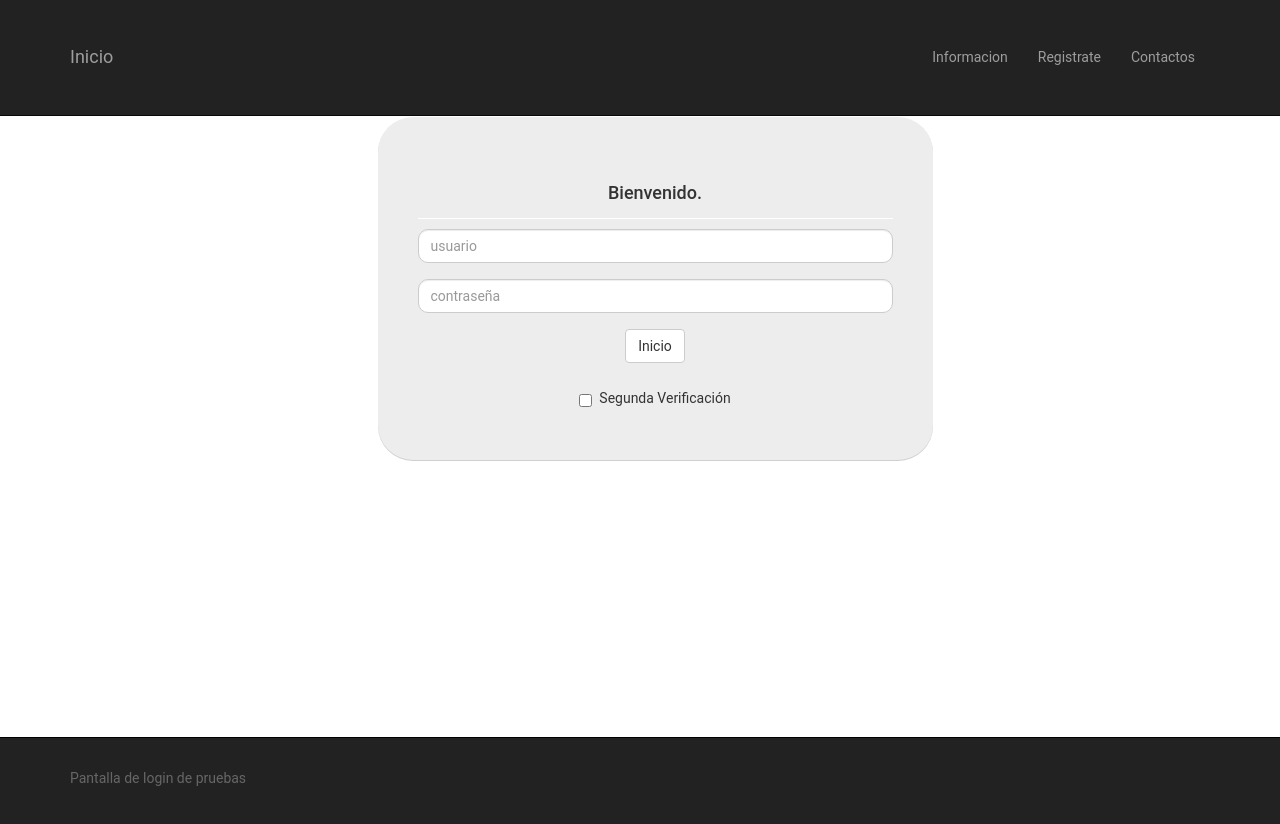
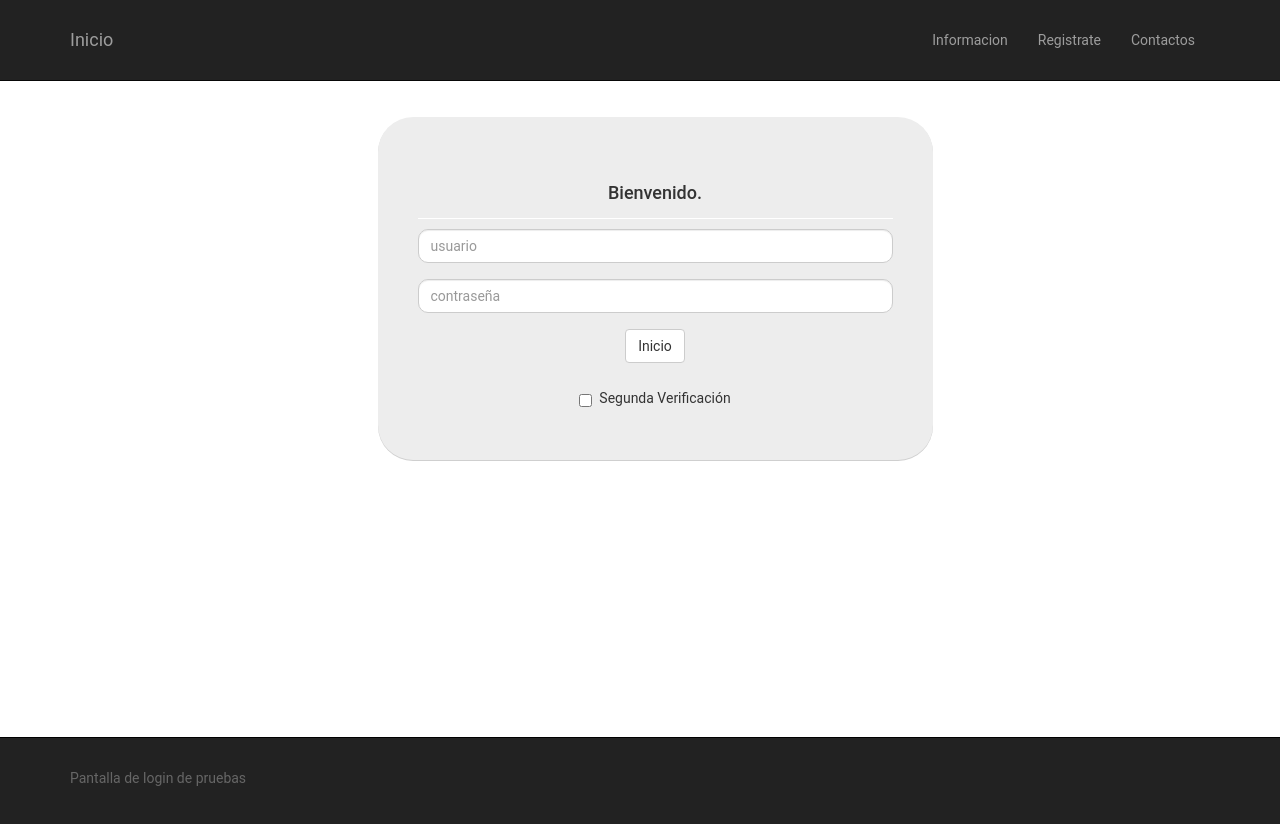
Before and after one commit to ioet/git-trainning, a plain HTML site: page officegirl-app/static_view/login.html in a window 1280 px wide. Drawn offline with Linux system fonts and the light colour scheme.

Commit message:
un cambio en el styles.css

```diff
--- a/officegirl-app/static_view/css/styles.css
+++ b/officegirl-app/static_view/css/styles.css
@@ -37,12 +37,6 @@ h4 {
             height: 100%;
         }
 
-        nav {
-            background: #222;
-            color: #666;
-            padding: 17px 0 18px 0;
-            border-top: 1px solid #000;
-        }
 
         footer {
             color: #666;
```
